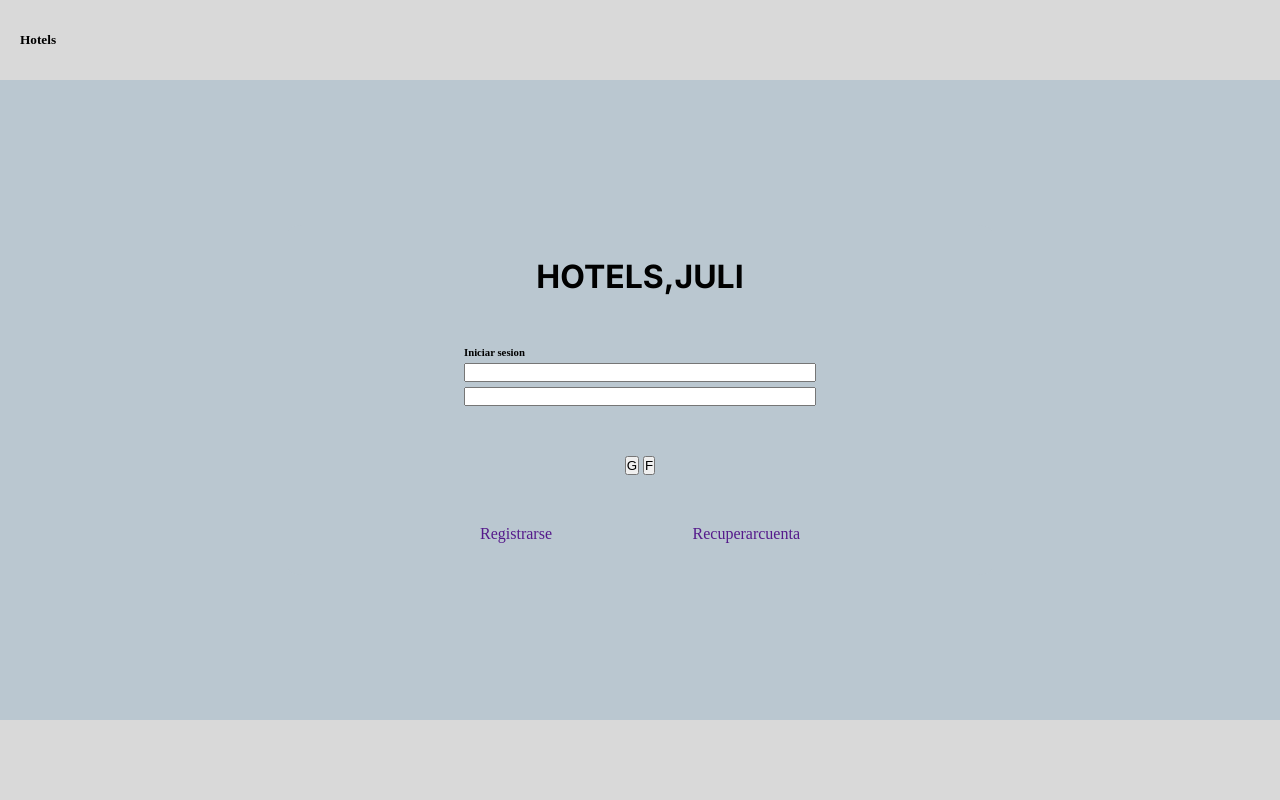
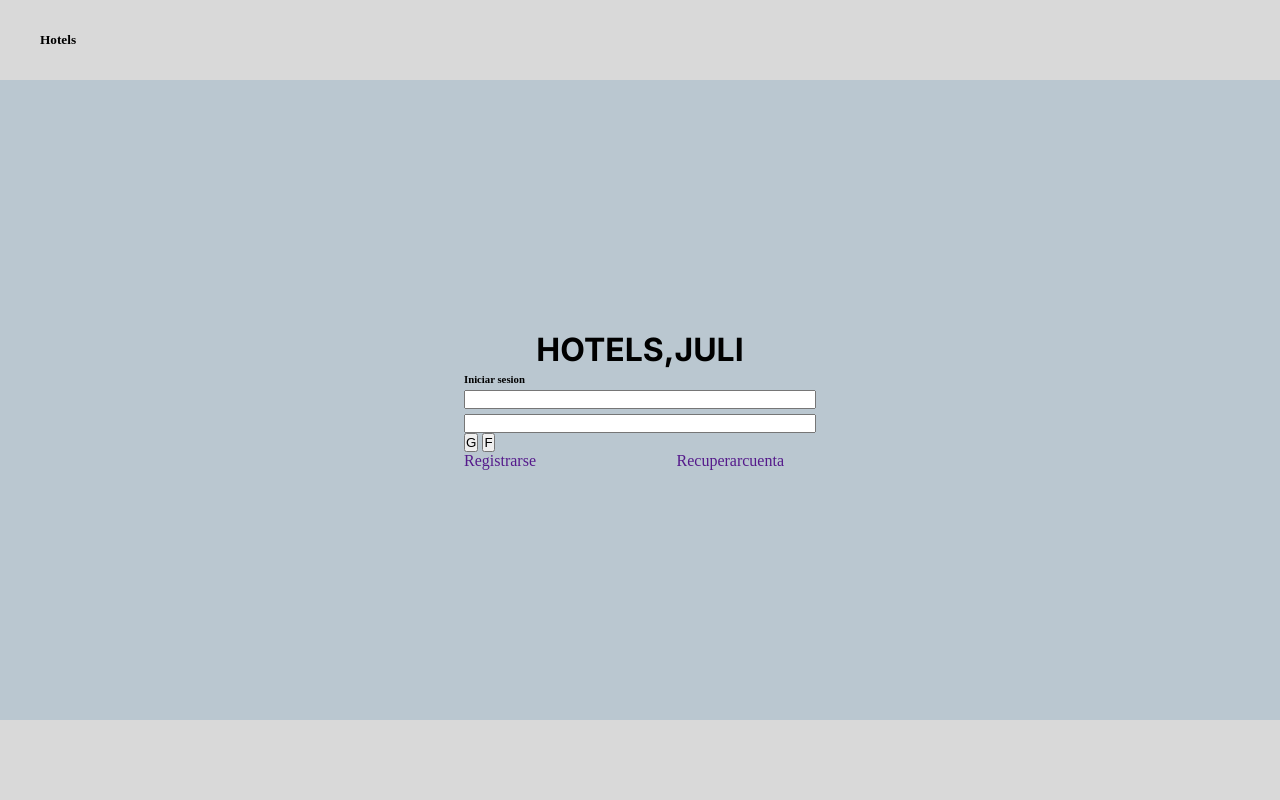
Before and after one commit to rbxus8/Proyectos, a PHP site: page /inicio.html in a window 1280 px wide. Run offline with PHP 8.4, Linux system fonts and the light colour scheme; some web fonts are replaced.

Commit message:
Update style.css

```diff
--- a/Desarrollo de un Sistema de Reservas Online/style.css
+++ b/Desarrollo de un Sistema de Reservas Online/style.css
@@ -1,15 +1,31 @@
 @import url('https://fonts.googleapis.com/css2?family=Italiana&display=swap');
 @import url('https://fonts.googleapis.com/css2?family=Inter:ital,opsz,wght@0,14..32,100..900;1,14..32,100..900&family=Italiana&display=swap');
+@font-face {
+    font-family: 'Inter';
+    src: url('Inter.ttf') format('truetype');
+    font-weight: normal;
+    font-style: normal;
+  }
+  @font-face {
+    font-family: 'Island Moments';
+    src: url('IslandMoments.ttf') format('truetype');
+    font-weight: normal;
+    font-style: normal;
+  }
+
+
 
 *{
     margin: 0;
     padding: 0;
     text-decoration: none;
+    list-style: none;
 }
 
 body{
     background-color: azure;  /*color de todo el fondo*/
     height: 100vh;
+    min-width: 400px;
 }
 
 #header{
@@ -19,7 +35,37 @@ body{
   align-items: center;
   padding-inline: 20px;
   font-family: "Italiana", serif;
-  font-weight: 700;
+}
+
+.header{
+    display: flex;
+    align-items: center;
+    flex-direction: row;
+    justify-content: space-between;
+    width: 100%;
+    margin-inline: 20px;
+}
+
+.header h2{
+    color: rgb(255, 255, 255); /* Color del texto */
+    text-shadow:
+      -1px -1px 0 rgb(48, 68, 83, 100%),
+       1px -1px 0 rgb(48, 68, 83, 100%),
+      -1px  1px 0 rgb(48, 68, 83, 100%),
+       1px  1px 0 rgb(48, 68, 83, 100%); /* Simula un borde blanco */
+}
+
+.header ul li a{
+    color: rgb(48, 68, 83, 100%);
+    font-family: 'Inter', sans-serif;
+
+
+}
+
+.header div{
+    display: flex;
+    align-items: center;
+    gap: 10px;
 }
 
 .container{
@@ -31,7 +77,11 @@ body{
     height: 80vh;
 }
 
-.cuerpo{
+
+
+
+/*codigop que hace parte unicamente aa la pagina de ingresar cuenta*/
+.cuerpo_inicio{
     background-color: rgba(186, 199, 208, 100);
     display: flex;
     flex-direction: column;
@@ -43,7 +93,9 @@ body{
 }
 
 .title{
-    font-family: "Inter", serif;}
+    font-family: "Inter", serif;
+    text-align: center;
+}
 
 .cuenta, form{
     display: inline-flex;
```
Also changed, not shown: other parts of Desarrollo de un Sistema de Reservas Online/style.css (+83 -0 lines).
